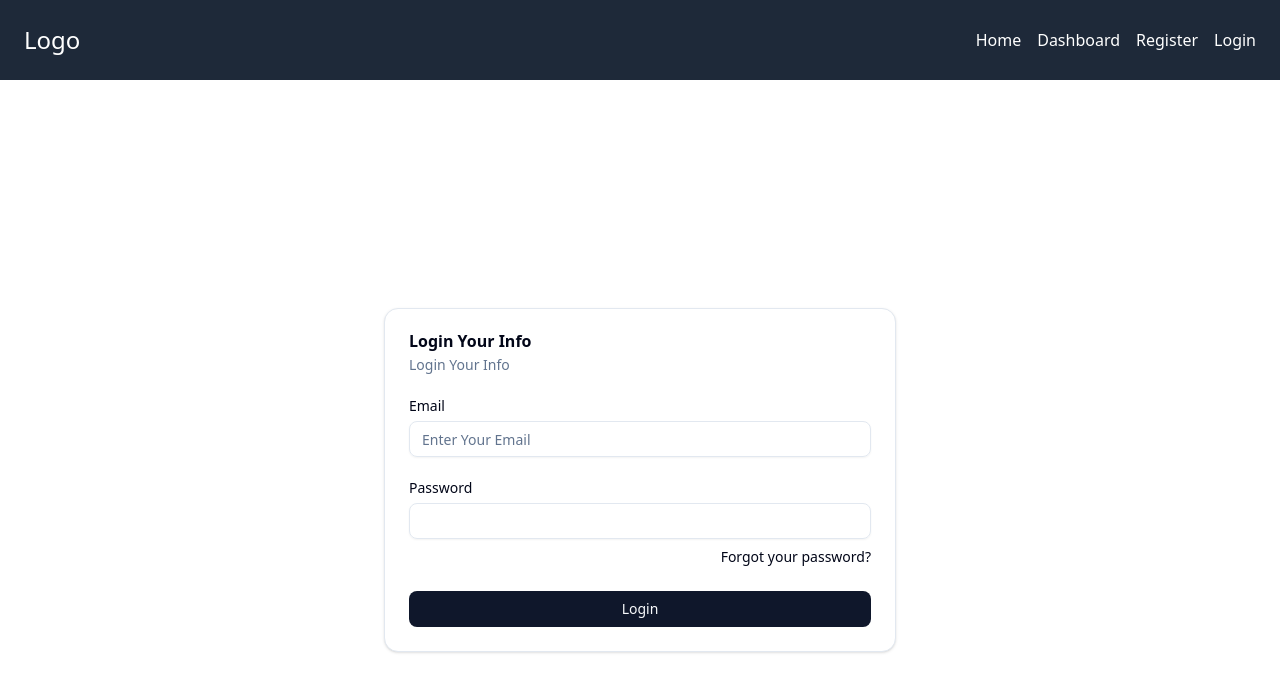
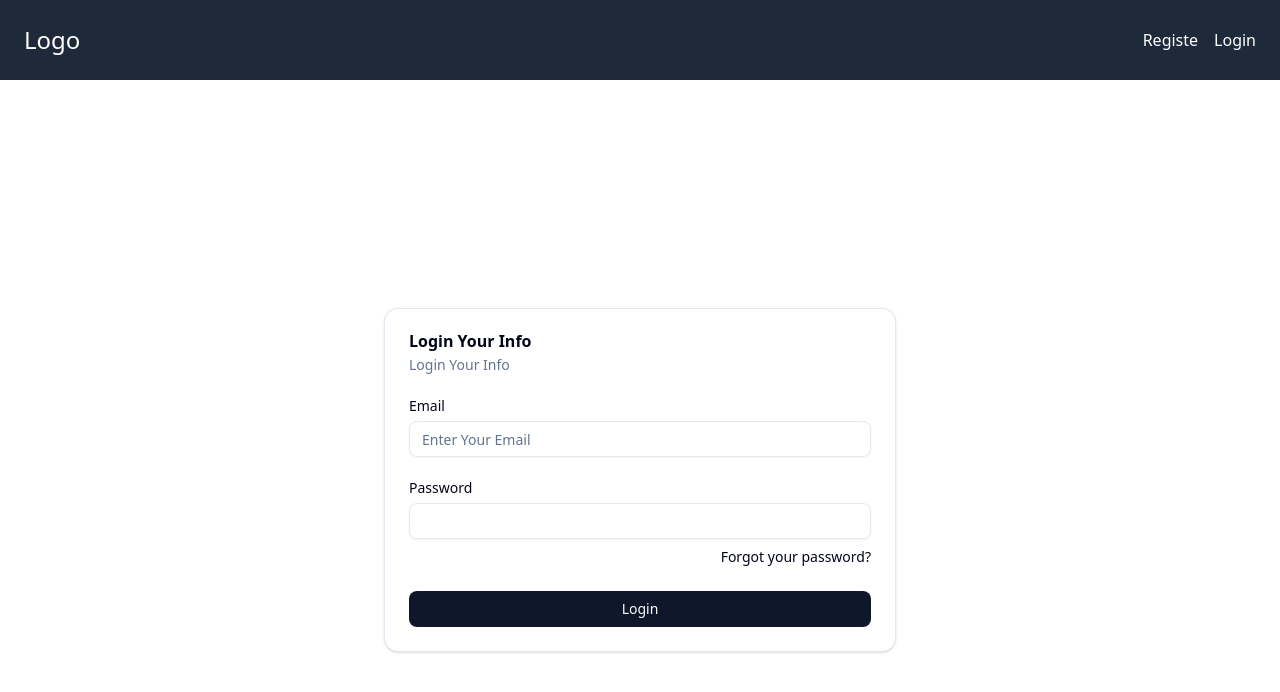
Before and after one commit to Abdalla-00/BlogApp, a React app in the folder frontend/: page /LoginPage in a window 1280 px wide. Shown: the top 692 px of the page. Built offline with nearby package versions, Linux system fonts and the light colour scheme; the HTML template or start-up script is replaced by a standard one.

Commit message:
nake logout

```diff
--- a/frontend/src/components/HeaderPage.jsx
+++ b/frontend/src/components/HeaderPage.jsx
@@ -1,7 +1,10 @@
+import { useUser } from "@/hooks/useUser";
 import React from "react";
 import { Link } from "react-router-dom";
 
 const HeaderPage = () => {
+
+  const {user,logout}=useUser();
   return (
     <>
       <header className="bg-gray-800 text-white flex justify-between  items-center p-6 cursor-pointer">
@@ -10,18 +13,18 @@ const HeaderPage = () => {
         </div>
         <nav>
           <ul className="flex space-x-4 ">
-            <li>
-              <Link to="/">Home</Link>
-            </li>
-            <li>
-              <Link to="/Dashboard">Dashboard</Link>
-            </li>
-            <li>
-              <Link to="/registar">Registe</Link>r
-            </li>
-            <li>
-              <Link to="/LoginPage">Login</Link>
-            </li>
+            { user ?
+            <>
+              <li><Link to="/">Home</Link></li>
+              <li><Link to="/Dashboard">Dashboard</Link></li>
+              <button onClick={()=>logout()}>Logout</button>
+            </>
+            :
+            <>
+              <li> <Link to="/registar">Registe</Link> </li>
+              <li><Link to="/LoginPage">Login</Link> </li>
+            </>
+              }
           </ul>
         </nav>
       </header>
--- a/frontend/src/hooks/useUser.jsx
+++ b/frontend/src/hooks/useUser.jsx
@@ -4,6 +4,12 @@ const UserContex = createContext();
 
 export const UserProvider = ({ children }) => {
   const [user, setUser] = useState(null);
+
+  const logout = () => {
+    localStorage.removeItem("user");
+    localStorage.removeItem("expirationTime");
+    setUser(null);
+  };
 
   useEffect(() => {
     const expirationTime = localStorage.getItem("expirationTime");
@@ -13,7 +19,7 @@ export const UserProvider = ({ children }) => {
       const currentTime = new Date().getTime();
 
       if (currentTime < parseInt(expirationTime)) {
-        setUser(JSON.parse(storedUser))
+        setUser(JSON.parse(storedUser));
       }
     }
   }, []);
@@ -28,7 +34,7 @@ export const UserProvider = ({ children }) => {
   };
 
   return (
-    <UserContex.Provider value={{ login, user, setUser }}>
+    <UserContex.Provider value={{ login, user, setUser, logout }}>
       {children}
     </UserContex.Provider>
   );
```
